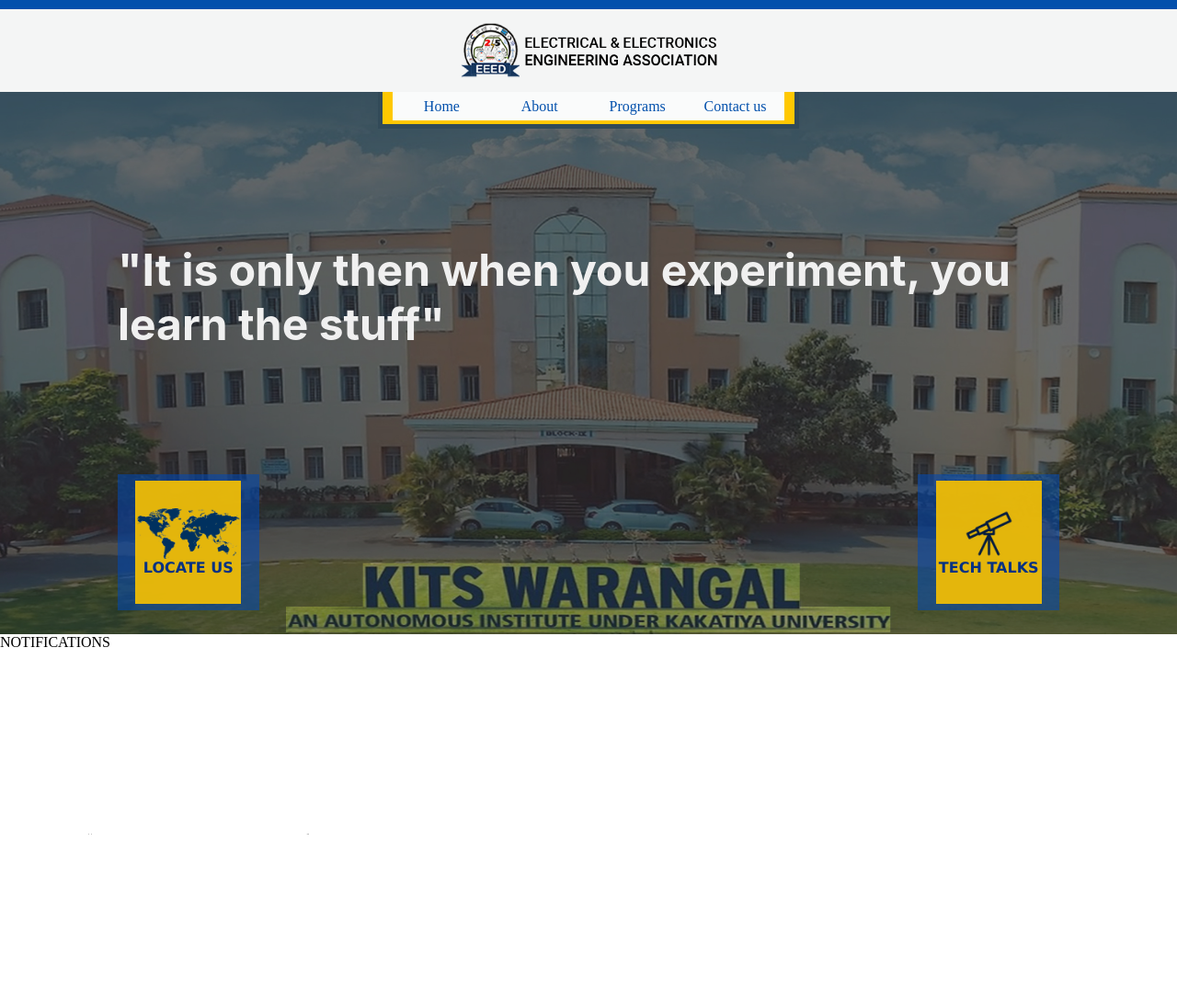
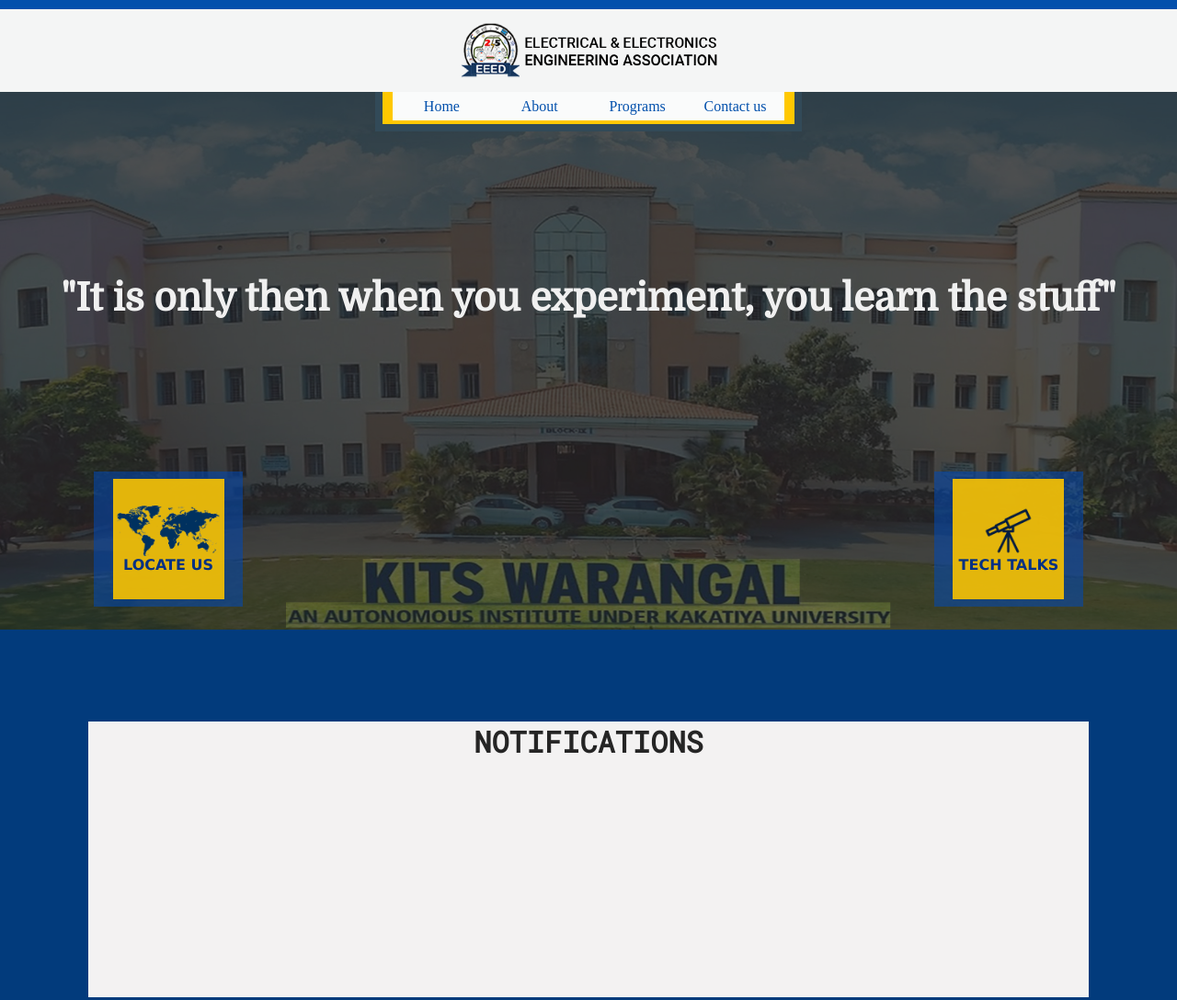
Before and after one commit to kushalreddyn/EEEA, a plain HTML site: page index.html in a window 1280 px wide. Shown: the whole page at 92% size. Before the commit the page ends 912 px from the top, so only its background shows below. Drawn offline with Linux system fonts and the light colour scheme.

Commit message:
Update EEEA.css

```diff
--- a/EEEA.css
+++ b/EEEA.css
@@ -35,14 +35,14 @@
 {
     background-image: url('DreamP/COLLEGE\ PIC2.jpg');
     width:100%;
-    height:590px;
+    height:585px;
     background-size: 100% 100%;
     display: flex;
     justify-content: center;
 }
 .overlay
 {
-    background-color: rgba(29, 29, 29, 0.329);
+    background-color: rgba(29, 29, 29, 0.541);
     width:100%;
     height:100%;
     display: flex;
@@ -69,7 +69,7 @@
     border-style: solid;
     border-top:none;
     border-color: rgba(2, 45, 110, 0.808);
-    border-width: 5px;
+    border-width: 8px;
 }
 .buttons
 {
@@ -98,10 +98,10 @@
 }
 .thought
 {
-    width:80%;
+    width:90%;
     height: 500px;
-    font-size:x-large;
-    font-family:-apple-system, BlinkMacSystemFont, 'Segoe UI', Roboto, Oxygen, Ubuntu, Cantarell, 'Open Sans', 'Helvetica Neue', sans-serif;
+    font-size: 21px;
+    font-family:'Domine';
     display: flex;
     justify-content: center;
     align-items: center;
@@ -118,7 +118,7 @@
 }
 .lower_container
 {
-    width:40%;
+    width:42%;
     height:90%;
     justify-content: space-around;
 }
@@ -157,23 +157,42 @@
 }
 
 
-.container
+.notifications
 {
-    background-color: #1c6fd4;
+    background-color: rgb(2, 59, 124);
     width:100%;
     display: flex;
-    justify-content: space-evenly;
+    justify-content: center;
     align-items: center;
     padding-top: 100px;
     padding-bottom: 100px;
     color: rgb(255, 255, 255);
 }
-.updates_container
+.notifications_container
 {
-    width:40%;
-    height:500px;
-    background-color: #f4f5f5;
+    width:85%;
+    height:300px;
+    background-color: rgb(243, 242, 242);
     display: flex;
-    justify-content:space-between;
+    flex-direction: column;
+    /* justify-content: center; */
     align-items: center;
 }
+.heading
+{
+    font-family:'Roboto Mono';
+    font-weight: bold;
+    font-size:xx-large;
+    display: flex;
+    justify-content: center;
+    width:100%;
+    height:100px;
+    color: rgb(37, 37, 37);
+}
+.not
+{
+    color: rgb(61, 61, 61);
+    font-family: 'Roboto Mono';
+    font-weight: bolder;
+    font-size: large;
+}
```
